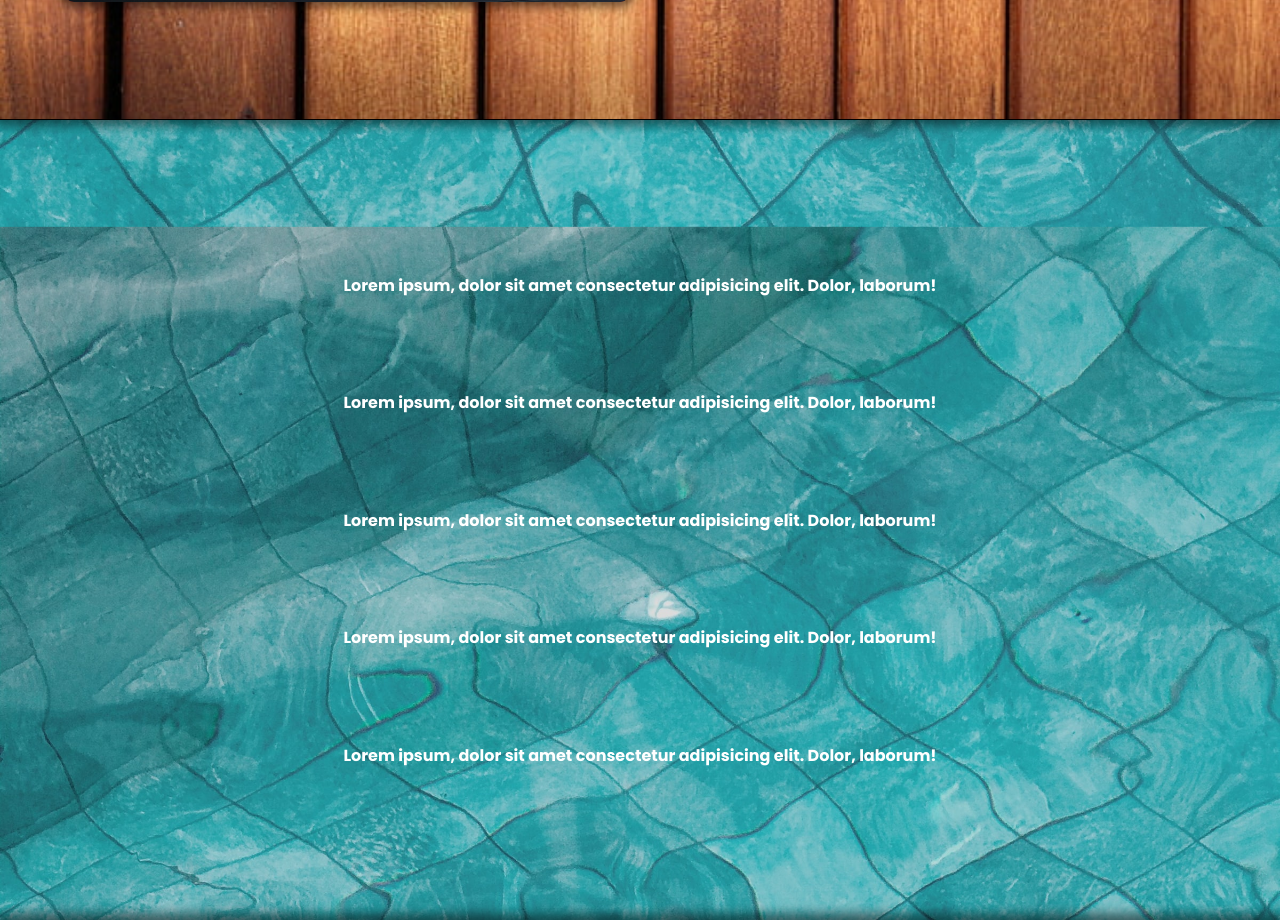
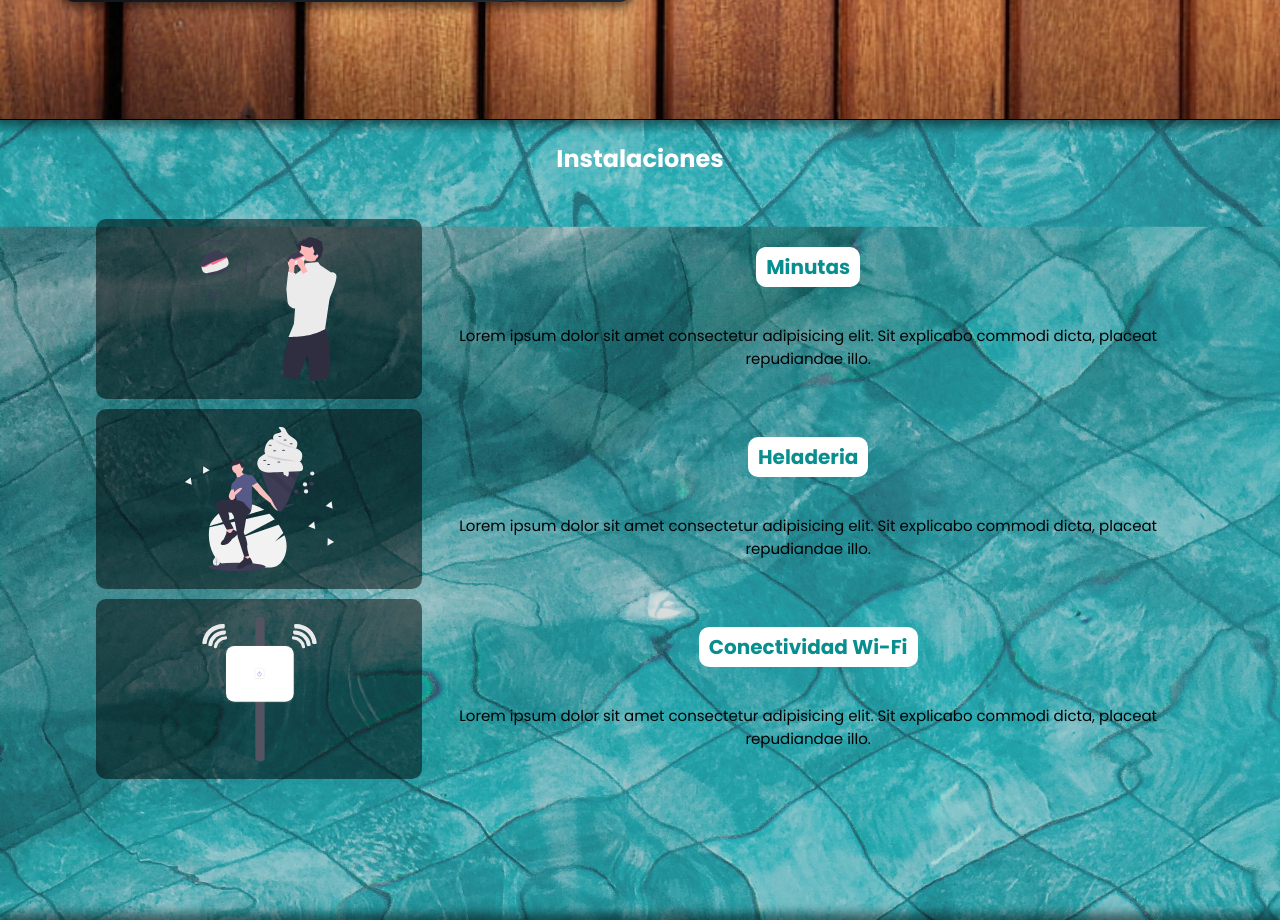
Before and after one commit to Emma30h/Pool-Decoration, a plain HTML site: page index.html in a window 1280 px wide. Shown: the part 1480-2400 px from the top of the page. Drawn offline with nearby package versions, Linux system fonts and the light colour scheme; files whose address does not match are found by name; a web font is replaced by a local one.

Commit message:
actualizacion

```diff
--- a/index.html
+++ b/index.html
@@ -101,12 +101,31 @@
                 </div>
             </section>
             <section class="instalaciones" id="instalaciones">
+                <h1 class="instalaciones__titulo">Instalaciones</h1>
                 <div class="instalaciones__container">
-                    <div class="instalaciones__container-texto">Lorem ipsum, dolor sit amet consectetur adipisicing elit. Dolor, laborum!</div>
-                    <div class="instalaciones__container-texto">Lorem ipsum, dolor sit amet consectetur adipisicing elit. Dolor, laborum!</div>
-                    <div class="instalaciones__container-texto">Lorem ipsum, dolor sit amet consectetur adipisicing elit. Dolor, laborum!</div>
-                    <div class="instalaciones__container-texto">Lorem ipsum, dolor sit amet consectetur adipisicing elit. Dolor, laborum!</div>
-                    <div class="instalaciones__container-texto">Lorem ipsum, dolor sit amet consectetur adipisicing elit. Dolor, laborum!</div>
+                   <div class="instalaciones__texto texto1">
+                        <h1>Minutas</h1>
+                        <p class="instalaciones__parrafo">Lorem ipsum dolor sit amet consectetur adipisicing elit. Sit explicabo commodi dicta, placeat repudiandae illo.</p>
+                   </div>
+                   <div class="instalaciones__imagen imagen1">
+                    <img src="/img/instalaciones/undraw_hamburger_re_7sfy.svg" alt="">
+                   </div>
+
+                   <div class="instalaciones__texto texto2">
+                        <h1>Heladeria</h1>
+                        <p class="instalaciones__parrafo">Lorem ipsum dolor sit amet consectetur adipisicing elit. Sit explicabo commodi dicta, placeat repudiandae illo.</p>
+                   </div>
+                   <div class="instalaciones__imagen imagen2">
+                        <img src="/img/instalaciones/undraw_ice_cream_s-2-rh.svg" alt="">
+                   </div>
+
+                   <div class="instalaciones__texto texto3">
+                        <h1>Conectividad Wi-Fi</h1>
+                        <p class="instalaciones__parrafo">Lorem ipsum dolor sit amet consectetur adipisicing elit. Sit explicabo commodi dicta, placeat repudiandae illo.</p>
+                   </div>
+                   <div class="instalaciones__imagen imagen3">
+                        <img src="/img/instalaciones/undraw_broadcast_jhwx.svg" alt="">
+                   </div>
                 </div>
             </section>
             <section class="galeria" id="galeria">
--- a/style.css
+++ b/style.css
@@ -7,7 +7,7 @@
 }
 
 html{
-    scroll-behavior: smooth;
+  scroll-behavior: smooth;
 }
 
 body{
@@ -192,16 +192,16 @@ body{
 }
 
 .first{
-    background-image: linear-gradient(to top, rgba(0, 0, 0, .5) 0%, rgba(0, 0, 0, .5) 100%), url(/img/carousel/img1.jpg);
+    background-image: linear-gradient(to top, rgba(0, 0, 0, .3) 0%, rgba(0, 0, 0, .3) 100%), url(/img/carousel/img1.jpg);
 }
 .second{
-    background-image: linear-gradient(to top, rgba(0, 0, 0, .5) 0%, rgba(0, 0, 0, .5) 100%), url(/img/carousel/img2.jpg);
+    background-image: linear-gradient(to top, rgba(0, 0, 0, .3) 0%, rgba(0, 0, 0, .3) 100%), url(/img/carousel/img2.jpg);
 }
 .third{
-    background-image: linear-gradient(to top, rgba(0, 0, 0, .5) 0%, rgba(0, 0, 0, .5) 100%), url(/img/carousel/img3.jpg);
+    background-image: linear-gradient(to top, rgba(0, 0, 0, .3) 0%, rgba(0, 0, 0, .3) 100%), url(/img/carousel/img3.jpg);
 }
 .fourth{
-    background-image: linear-gradient(to top, rgba(0, 0, 0, .5) 0%, rgba(0, 0, 0, .5) 100%), url(/img/carousel/img4.jpg);
+    background-image: linear-gradient(to top, rgba(0, 0, 0, .3) 0%, rgba(0, 0, 0, .3) 100%), url(/img/carousel/img4.jpg);
 }
 
 .slider__texto-container{
@@ -300,7 +300,7 @@ body{
 /*INFO*/
 .info{
     /* background-color: rgb(14, 170, 146); */
-    background-image: url(/img/background/fondo-madera.jpg);
+    background-image: linear-gradient(to top, rgba(0, 0, 0, .1) 0%, rgba(0, 0, 0, .1) 100%), url(/img/background/fondo-madera.jpg);
     background-position: center;
     background-size: cover;
     background-repeat: no-repeat;
@@ -370,33 +370,92 @@ body{
 .instalaciones{
     /* background: rgb(0, 0, 0, .5); */
     display: flex;
+    flex-direction: column;
     align-items: center;
     justify-content: center;
+    justify-content: space-around;
     grid-area: instalaciones;
 }
 
+.instalaciones__titulo{
+    color: #fff;
+}
+
 .instalaciones__container{
-    width: 100%;
+    width: 85%;
     height: 85vh;
-    /* background-image: url(/img/background/fondo-madera.jpg);
-    background-size: cover;
-    background-position: center;
-    background-repeat: no-repeat; */
-    /* border-radius: 2px;
-    border-top: dashed 5px black;
-    box-shadow: 0 5px 10px 5px rgb(0, 0, 0, .5); */
+    display: grid;
+    grid-template-columns: 30% 70%;
+    grid-template-rows: repeat(3,min(180px));
+    grid-template-areas:
+    "img1 text1"
+    "img2 text2"
+    "img3 text3";
+    row-gap: 10px;
+    column-gap: 5px;
+}
+
+
+.instalaciones__texto{
+    color: #000;
+    text-align: center;
     display: flex;
     flex-direction: column;
     align-items: center;
     justify-content: center;
-    justify-content: space-evenly;
-    /* border-bottom: solid 1px #000; */
+    justify-content: space-around;
+    font-size: 15px;
+    font-weight: 400;
+    padding: 10px;
 }
 
-.instalaciones__container-texto{
-    color: #fff;
-    font-weight: bold;
+.instalaciones__texto h1{
+    background-color: #fff;
+    color: rgb(8, 142, 142);
+    padding: 5px 10px;
+    border-radius: 10px;
+    width: fit-content;
+    text-align: center;
+    font-size: 20px;
+    cursor: pointer;
 }
+
+.instalaciones__imagen{
+    background-color: rgba(0, 0, 0, .5);
+    border-radius: 10px;
+    object-fit: cover;
+    display: flex;
+    align-items: center;
+    justify-content: center;
+}
+
+.texto1{
+    grid-area: text1;
+}
+.imagen1{
+    grid-area: img1;
+}
+
+.texto2{
+    grid-area: text2;
+}
+.imagen2{
+    grid-area: img2;
+}
+
+.texto3{
+    grid-area: text3;
+}
+.imagen3{
+    grid-area: img3;
+}
+
+.instalaciones__imagen img{
+    width: 80%;
+    height: 80%;
+}
+
+
 
 /*GALERIA*/
 .galeria{
```
Also changed, not shown: img/instalaciones/undraw_broadcast_jhwx.svg (added), img/instalaciones/undraw_hamburger_re_7sfy.svg (added), img/instalaciones/undraw_ice_cream_s-2-rh.svg (added).
